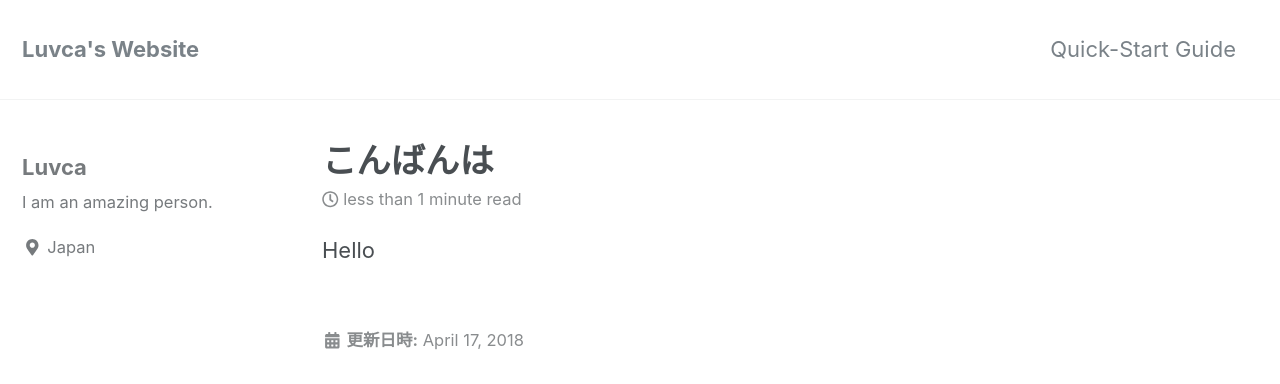
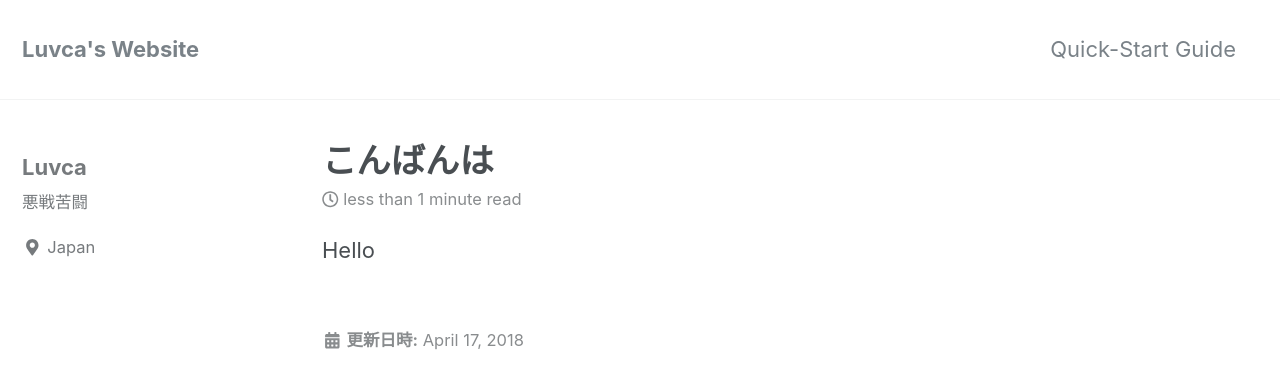
Before and after one commit to Luvca/Luvca.github.io, a Jekyll site: the page built from _posts/2018-04-17-Test.md, in a window 1280 px wide. Shown: the top 384 px of the page. Built offline with Jekyll 4.4.1, drawn with Linux system fonts in a browser that asks for light colours; nearby versions of some CDN libraries.

Commit message:
Update _config.yml

```diff
--- a/_config.yml
+++ b/_config.yml
@@ -99,7 +99,7 @@ analytics:
 author:
   name             : "Luvca"
   avatar           : # path of avatar image, e.g. "/assets/images/bio-photo.jpg"
-  bio              : "I am an amazing person."
+  bio              : "悪戦苦闘"
   location         : "Japan"
   email            :
   uri              :
```
